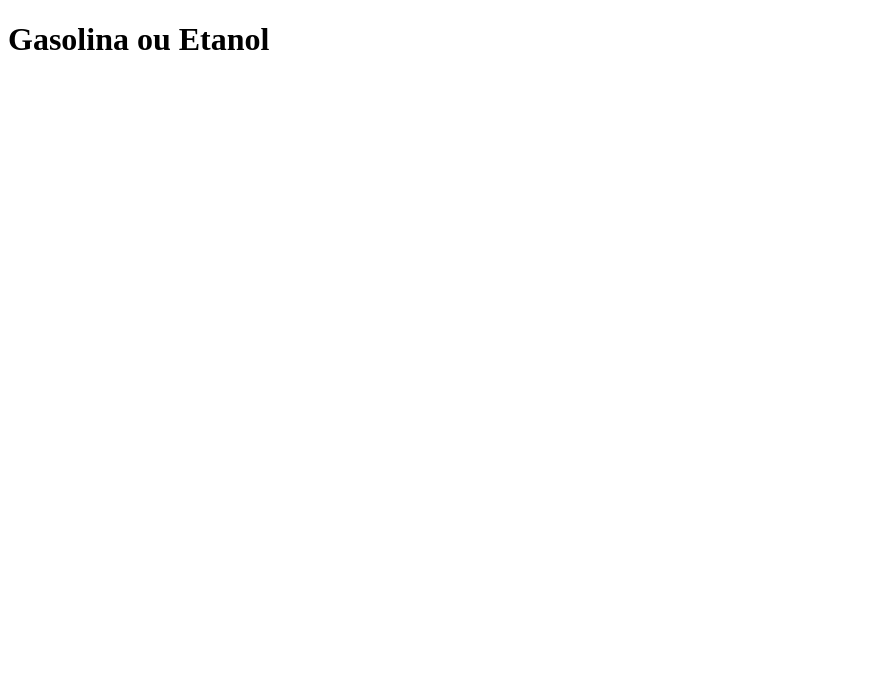
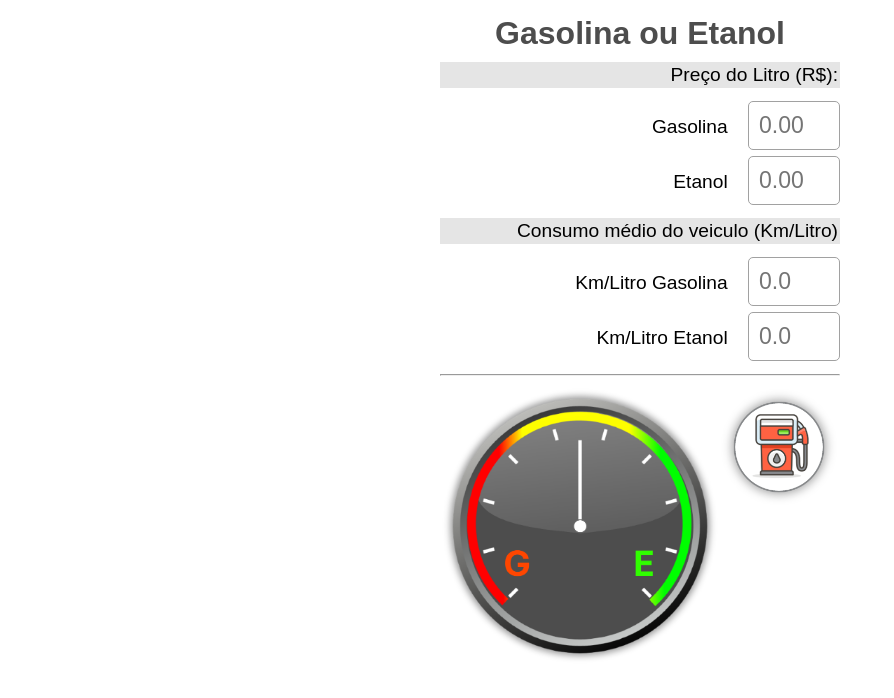
Before and after one commit to PatrickHeiisen/flexV2, a plain HTML site: page index.html in a window 1280 px wide. Shown: the whole page, without its empty margins (0-894 px from the left). Drawn offline with Linux system fonts and the light colour scheme.

Commit message:
finalizado

```diff
--- /dev/null
+++ b/app.js
@@ -0,0 +1,20 @@
+/**
+ * APP PWA - Etanol x Gasolina
+ * @author Patrick
+ * @version 2.0
+ */
+function calcular(){
+    // capturar os valores das caixas de input
+    let gasolina = document.getElementById('gasolina').value
+    let etanol = document.getElementById('etanol').value
+    let kmlGasolina = document.getElementById('kmGasolina').value
+    let kmlEtanol = document.getElementById('kmEtanol').value
+
+    // Calculo da vantagem
+    if(etanol < (kmlEtanol / kmlGasolina) * gasolina){
+        document.getElementById('status').src = "img/etanol.png"
+    }else{
+        document.getElementById('status').src = "img/gasolina.png"
+    }
+
+}
--- a/index.html
+++ b/index.html
@@ -1,13 +1,37 @@
 <!DOCTYPE html>
 <html lang="pt-br">
+
 <head>
     <meta charset="UTF-8">
     <meta name="viewport" content="width=device-width, initial-scale=1.0">
     <link rel="shortcut icon" href="img/favicon.ico" type="image/x-icon">
     <title>APP Flex v2</title>
+    <link rel="stylesheet" href="style.css">
 </head>
+
 <body>
-    <h1>Gasolina ou Etanol</h1>
+    <div class="container">
+        <h1>Gasolina ou Etanol</h1>
+        <h2>Preço do Litro (R$): </h2>
+        <p>Gasolina <input type="number" id="gasolina" placeholder="0.00"></p>
+        <p>Etanol <input type="number" id="etanol" placeholder="0.00"></p>
 
+        <h2>Consumo médio do veiculo (Km/Litro)</h2>
+        <p>Km/Litro Gasolina <input type="number" id="kmGasolina" placeholder="0.0"></p>
+        <p>Km/Litro Etanol <input type="number" id="kmEtanol" placeholder="0.0"></p>
+
+        <hr>
+
+        <table>
+            <tr>
+                <td id="left"><img src="img/flex.png" alt="Medidor" id="status"></td>
+                <td><img src="img/calcflex.png" alt="Flex" onclick="calcular()"></td>
+            </tr>
+        </table>
+    </div>
+
+
+    <script src="app.js"></script>
 </body>
+
 </html>
--- /dev/null
+++ b/style.css
@@ -0,0 +1,58 @@
+*{
+    margin: 0;
+    padding: 0;
+}
+
+body{
+    font-family: sans-serif;
+    font-size: 1em;
+}
+
+.container{
+    margin: 0 auto;
+    max-width: 400px;
+    padding: 15px;
+    text-align: right;
+}
+
+h1{
+    text-align: center;
+    color: #4d4d4d;
+}
+
+h2{
+    font-size: 1.2em;
+    font-weight: 400;
+    background-color: #e5e5e5;
+    padding: 2px;
+    margin: 10px 0px;
+}
+
+p{
+    font-size: 1.2em;
+}
+
+input{
+    width: 70px;
+    margin: 3px 0px 3px 15px;
+    padding: 10px;
+    font-size: 1.2em;
+    border: 1px solid #a1a1a1;
+    border-radius: 5px;
+}
+
+hr{
+    margin: 10px 0px;
+}
+
+img{
+    max-width: 100%;
+}
+
+#left{
+    width: 70%;
+}
+
+td{
+    vertical-align: top;
+}
```
